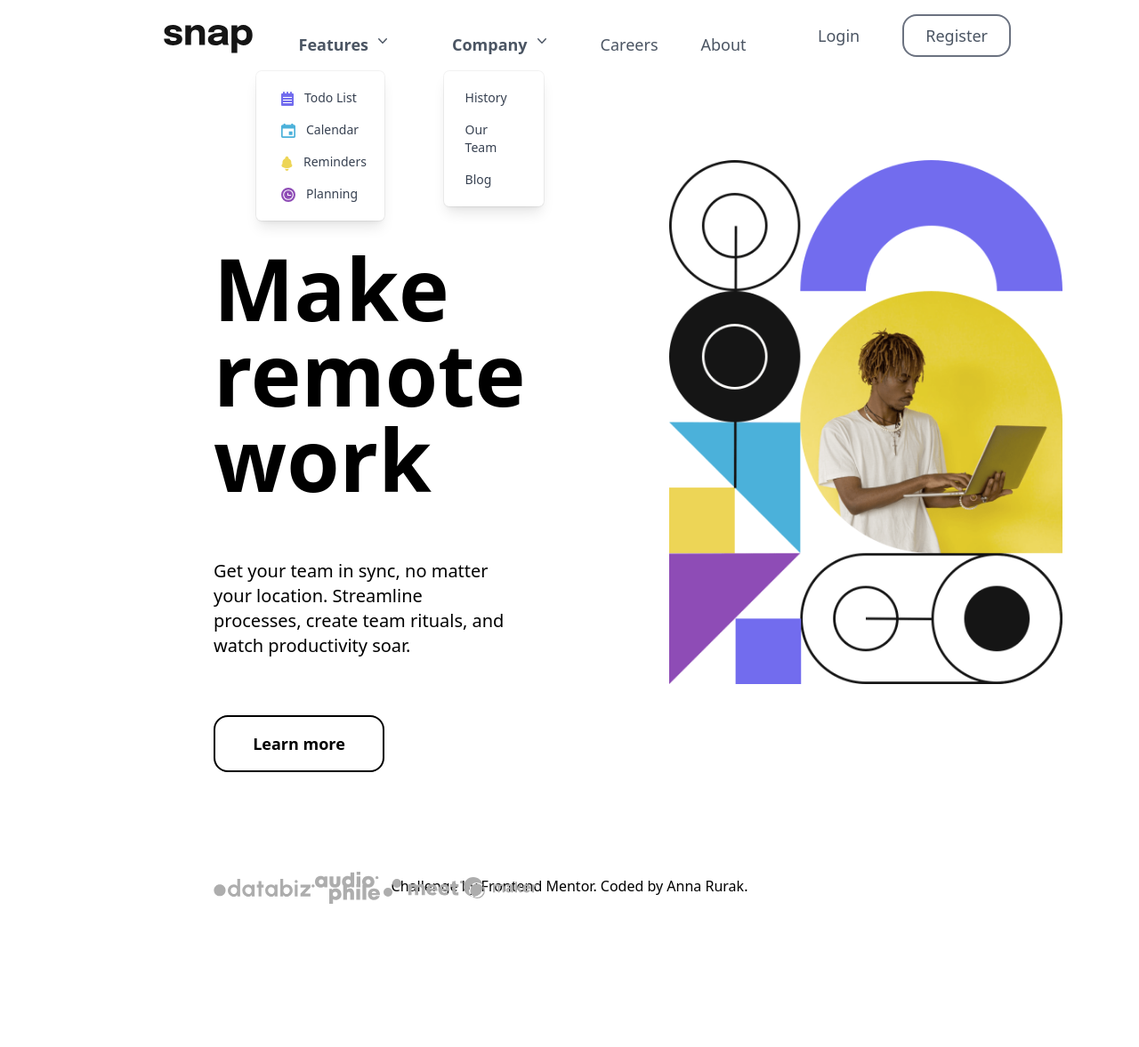
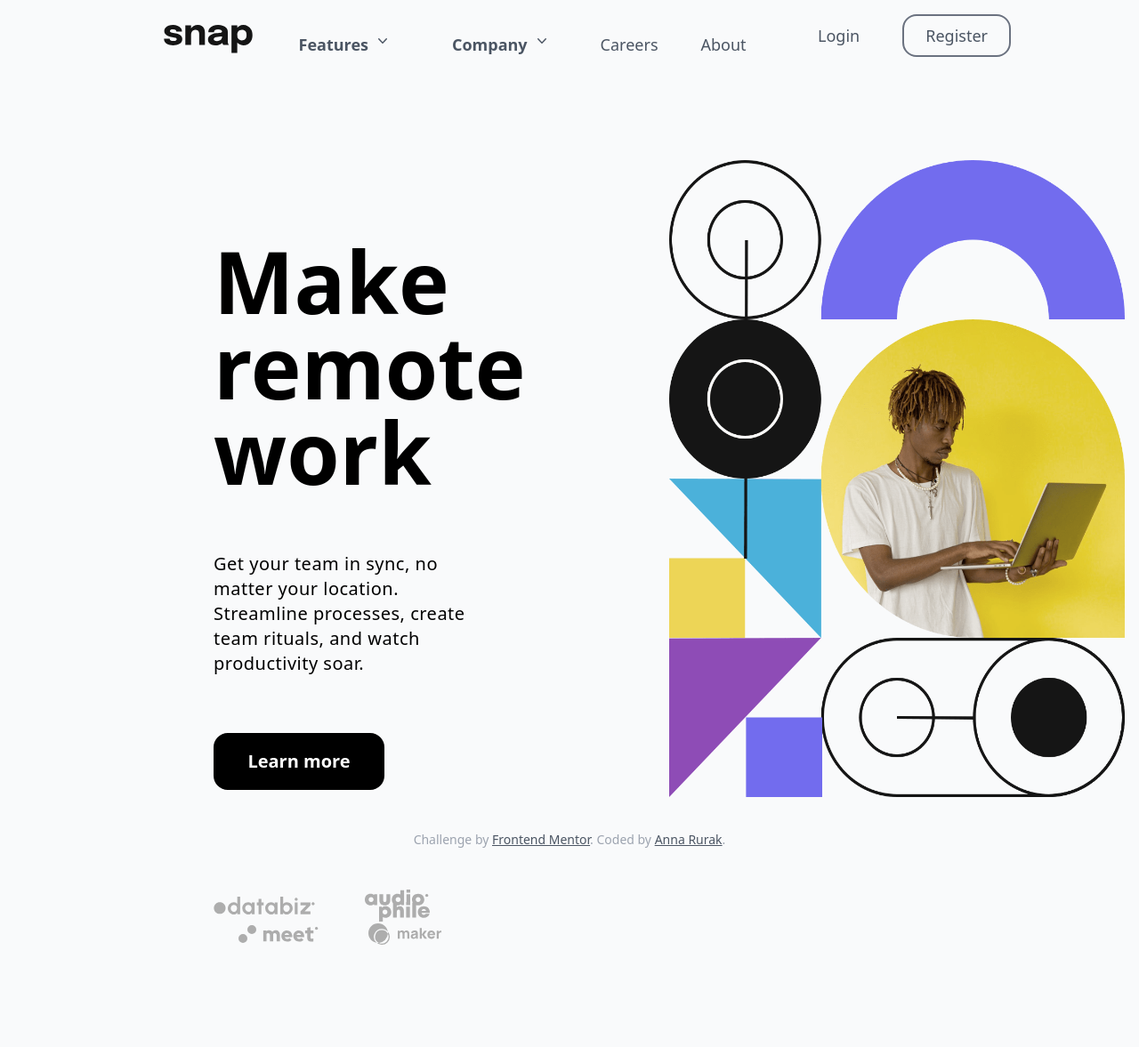
Before and after one commit to anna-rurak/FrontendMentor---intro-section-with-dropdown-navigation-main, a plain HTML site: page index.html in a window 1280 px wide. Shown: the whole page at 89% size. Before the commit the page ends 1128 px from the top, so only its background shows below. Drawn offline with nearby package versions, Linux system fonts and the light colour scheme.

Commit message:
completing html tailwind classes

```diff
--- a/index.html
+++ b/index.html
@@ -19,11 +19,11 @@
         />
         <link rel="stylesheet" href="./styles/styles.css" />
     </head>
-    <body class=" ">
+    <body class="bg-gray-50">
         <div id="container" class="mx-auto w-4/5">
             <nav
                 id="navbar"
-                class="flex place-items-start p-4 text-black sticky top-0 z-50 text-lg"
+                class="flex place-items-start p-4 text-black top-0 z-50 text-lg"
             >
                 <img
                     src="./images/logo.svg"
@@ -35,7 +35,7 @@
                         <div>
                             <button
                                 type="button"
-                                class="inline-flex w-full justify-center gap-x-1.5 rounded-md bg-white px-3 py-2 text-md font-semibold text-gray-600 hover:text-black"
+                                class="inline-flex w-full justify-center gap-x-1.5 rounded-md px-3 py-2 text-md font-semibold text-gray-600 hover:text-black"
                                 id="menu-button"
                                 aria-expanded="trye"
                                 aria-haspopup="true"
@@ -57,7 +57,7 @@
                         </div>
 
                         <div
-                            class="absolute right-4 z-10 mt-2 w-36 py-2 origin-top-right rounded-md bg-white shadow-lg ring-1 ring-black ring-opacity-5 focus:outline-none"
+                            class="hidden absolute right-4 z-10 mt-2 w-36 py-2 origin-top-right rounded-md bg-white shadow-lg ring-1 ring-black ring-opacity-5 focus:outline-none"
                             role="menu"
                             aria-orientation="vertical"
                             aria-labelledby="menu-button"
@@ -119,7 +119,7 @@
                         <div>
                             <button
                                 type="button"
-                                class="inline-flex w-full justify-center gap-x-1.5 rounded-md bg-white px-3 py-2 text-md font-semibold text-gray-600 hover:text-black"
+                                class="inline-flex w-full justify-center gap-x-1.5 rounded-md px-3 py-2 text-md font-semibold text-gray-600 hover:text-black"
                                 id="menu-button"
                                 aria-expanded="true"
                                 aria-haspopup="true"
@@ -141,7 +141,7 @@
                         </div>
 
                         <div
-                            class="absolute right-4 z-10 mt-2 w-28 py-2 origin-top-right rounded-md bg-white shadow-lg ring-1 ring-black ring-opacity-5 focus:outline-none"
+                            class="hidden absolute right-4 z-10 mt-2 w-28 py-2 origin-top-right rounded-md bg-white shadow-lg ring-1 ring-black ring-opacity-5 focus:outline-none"
                             role="menu"
                             aria-orientation="vertical"
                             aria-labelledby="menu-button"
@@ -205,41 +205,43 @@
                 id="content"
                 class="grid grid-cols-2 grid-rows-1 max-content mx-auto"
             >
-                <div class="block w-4/5 relative left-28 top-36">
-                    <div class="block my-8">
+                <div class="block w-4/5 relative left-28 pt-36 h-5/6">
+                    <div class="block mt-6 mb-2">
                         <h1 class="text-8xl font-bold">Make</h1>
                         <h1 class="text-8xl font-bold">remote work</h1>
                     </div>
 
-                    <p class="block font-medium text-xl w-4/5 my-16">
+                    <p
+                        class="block font-medium text-xl w-3/4 my-16 tracking-wide"
+                    >
                         Get your team in sync, no matter your location.
                         Streamline processes, create team rituals, and watch
                         productivity soar.
                     </p>
                     <button
-                        class="h-16 w-48 text-lg font-bold border-solid border-black border-2 rounded-2xl px-6 py-2 cursor-pointer"
+                        class="h-16 w-48 text-xl font-bold text-white border-solid border-black bg-black border-2 rounded-2xl px-6 py-2 cursor-pointer hover:text-black hover:bg-white text-black"
                     >
-                        <span class="">Learn more</span>
+                        <span class=" ">Learn more</span>
                     </button>
                     <div id="sponsors" class="block py-28">
                         <img
                             src="./images/client-databiz.svg"
                             alt=""
-                            class="inline-block"
+                            class="inline-block pr-7"
                         /><img
                             src="./images/client-audiophile.svg"
                             alt=""
-                            class="inline-block"
+                            class="inline-block px-7"
                         />
 
                         <img
                             src="./images/client-meet.svg"
                             alt=""
-                            class="inline-block"
+                            class="inline-block px-7"
                         /><img
                             src="./images/client-maker.svg"
                             alt=""
-                            class="inline-block"
+                            class="inline-block pl-7"
                         />
                     </div>
                 </div>
@@ -260,15 +262,22 @@
                     />
                 </picture>
             </div>
+            <div
+                class="relative attribution text-center bottom-64 text-gray-400 text-sm pt-4"
+            >
+                Challenge by
+                <a
+                    href="https://www.frontendmentor.io?ref=challenge"
+                    target="_blank"
+                    class="text-gray-600 font-bolder underline"
+                    >Frontend Mentor</a
+                >. Coded by
+                <a href="#" class="text-gray-600 font-bolder underline"
+                    >Anna Rurak</a
+                >.
+            </div>
         </div>
-        <div class="attribution text-center top-12">
-            Challenge by
-            <a
-                href="https://www.frontendmentor.io?ref=challenge"
-                target="_blank"
-                >Frontend Mentor</a
-            >. Coded by <a href="#">Anna Rurak</a>.
-        </div>
+
         <script src="./index.js"></script>
     </body>
 </html>
```
